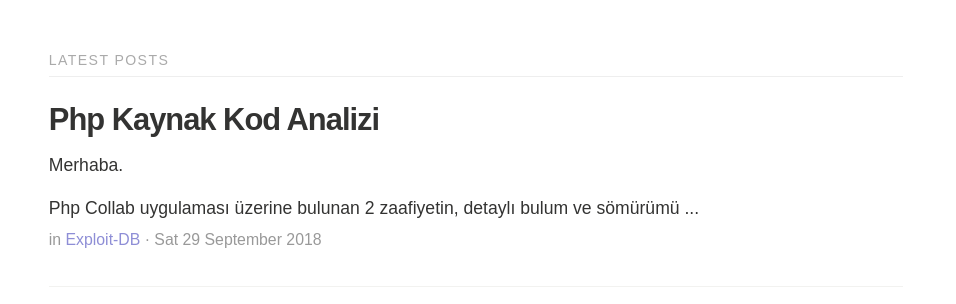
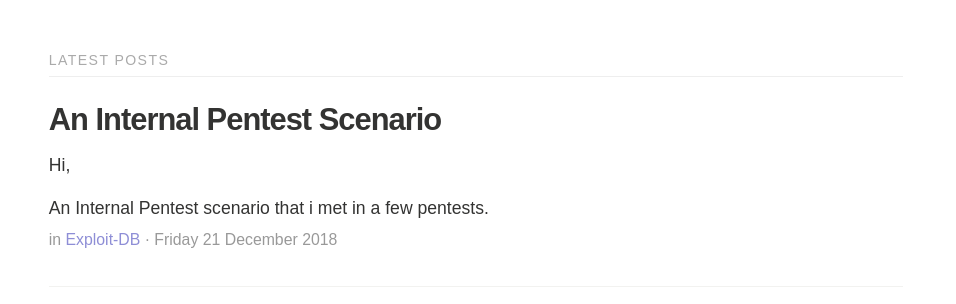
Before and after one commit to EnginDemirbilek/EnginDemirbilek.github.io, a plain HTML site: page index.html in a window 1280 px wide. Shown: the top 304 px of the page, 324-1280 px from the left. Drawn offline with nearby package versions, Linux system fonts and the light colour scheme.

Commit message:
Update index.html

```diff
--- a/index.html
+++ b/index.html
@@ -44,6 +44,19 @@
                 <h1 class="content-subhead">
                             Latest posts
                 </h1>
+                <section class="post">
+    <header class="post-header">
+        <a href="/author/engindemirbilek.html" title="See posts by EnginDemirbilek">
+        </a>
+
+        <h3><a class="post-title" href="https://www.exploit-db.com/docs/46019">An Internal Pentest Scenario</a></h3>
+            <p class="post-meta"><p>Hi,</p>
+<p>An Internal Pentest scenario that i met in a few pentests.</p>
+            <p class="post-meta">
+                in <a href="https://www.exploit-db.com/docs/46019">Exploit-DB</a> &middot; Friday 21 December 2018
+            </p>
+    </header>
+</section>
 <section class="post">
     <header class="post-header">
         <a href="/author/engindemirbilek.html" title="See posts by EnginDemirbilek">
```
